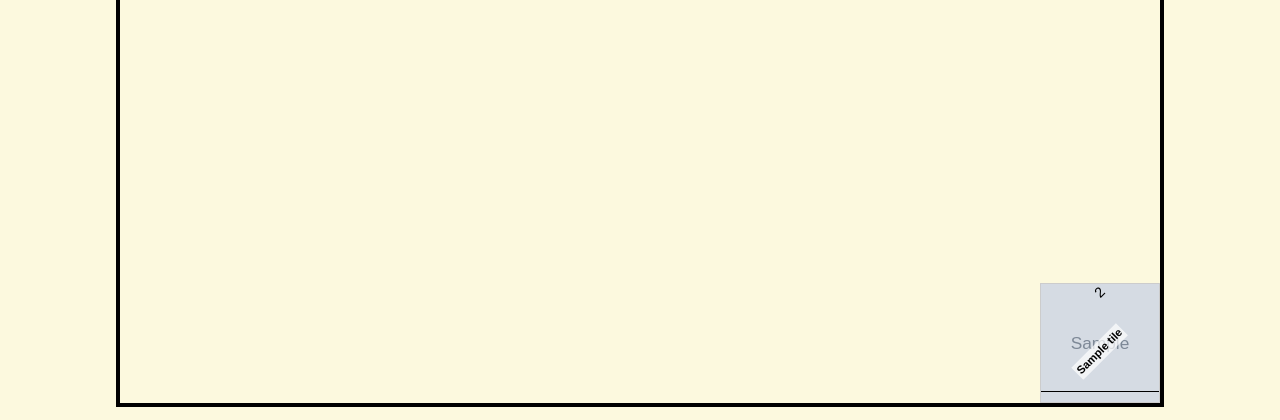
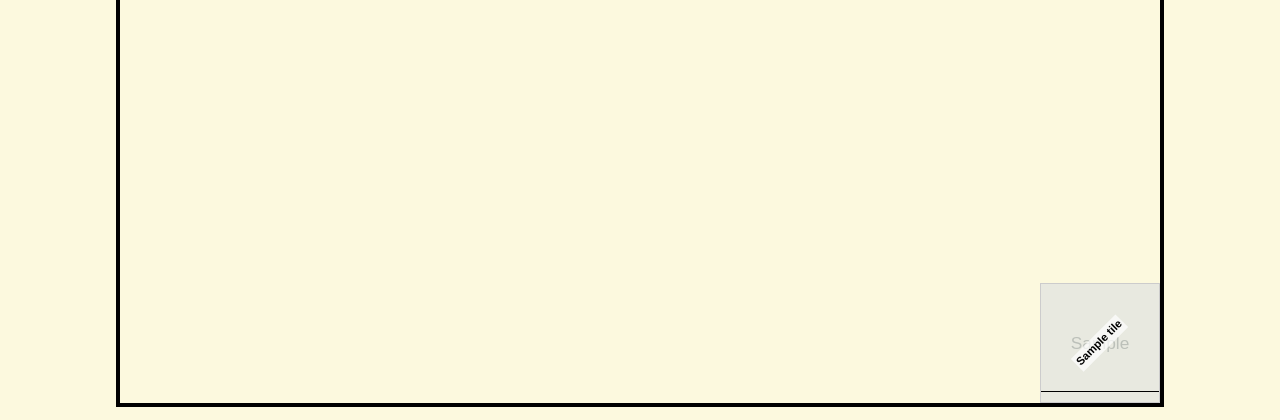
Before and after one commit to Oldzitkaa/monopoly, a PHP site: page /php/gameboard.php in a window 1280 px wide. Shown: the part 654-1074 px from the top of the page. Run offline with PHP 8.4, Linux system fonts and the light colour scheme; tables that the repository leaves empty or names only in its code hold one stand-in row (values such as "Sample post"); grey boxes marked "Sample" are stand-in pictures; style sheets or scripts are compiled from the project's sources.

Commit message:
plansza ze zdjeciami

```diff
--- a/php/gameboard.php
+++ b/php/gameboard.php
@@ -5,7 +5,7 @@ if (!isset($mysqli) || $mysqli->connect_errno) {
 }
 
 $mysqli->set_charset("utf8");
-$sql = "SELECT id, name, type, region, cost, base_rent, description, `file` FROM tiles ORDER BY id"; // Używamy backticków dla nazwy `file`
+$sql = "SELECT id, name, type, region, cost, base_rent, description, file FROM tiles ORDER BY id"; // Używamy backticków dla nazwy `file`
 $result = $mysqli->query($sql);
 
 $tiles = [];
@@ -48,9 +48,7 @@ function get_space_classes($tile) {
     return implode(' ', $classes);
 }
 function get_space_content($tile) {
-    $displayed_id = $tile['id'] + 1;
-    $content = '<div class="tile-id">' . $displayed_id . '</div>';
-    $content .= '<div class="tile-name">';
+    $content = '<div class="tile-name">';
     $content .= '<div class="tile-name-text tile-' . htmlspecialchars($tile['type']) . ' '. htmlspecialchars($tile['region']).'">' . htmlspecialchars($tile['name']) . '</div>';
     $content .= '</div>';
     $content .= '<div class="tile-tile"></div>';
@@ -77,7 +75,12 @@ function get_space_content($tile) {
     if (!empty($tiles)) {
         foreach ($tiles as $tile) {
             $tile_counter++;
-            echo '<div class="' . get_space_classes($tile) . '" id="space-' . $tile['id'] . '" style="background-image: url(\'' . htmlspecialchars($tile['file']) . '\');">';
+            $backgroundPath = '';
+            if (!empty($tile['file'])) {
+                $backgroundPath = '../zdj/pola/' . $tile['file'];
+            }
+            echo '<div class="' . get_space_classes($tile) . '" id="space-' . $tile['id'] . '" style="--tile-bg: url(\'../zdj/pola/' . htmlspecialchars($tile['file']) . '\');">';
+
             echo get_space_content($tile);
             echo '</div>';
         }
--- a/php/get-characters.php
+++ b/php/get_characters.php
@@ -66,7 +66,7 @@ try {
         'error' => true,
     ];
 
-    error_log('Błąd w get-characters.php: ' . $e->getMessage());
+    error_log('Błąd w get_characters.php: ' . $e->getMessage());
 
 } finally {
     if ($stmt instanceof mysqli_stmt) {
--- a/sass/style_gameboard.scss
+++ b/sass/style_gameboard.scss
@@ -41,7 +41,7 @@ body {
   margin: 0;
   padding: 0;
   box-sizing: border-box;
-  background-color: c.$white1;
+  background-color: transparent;
   text-align: center;
   overflow: hidden;
   display: flex;
@@ -55,18 +55,41 @@ body {
   font-size: clamp(0.6rem, 0.8vw + 0.3rem, 0.9rem);
   background-size: cover;
   background-position: center;
+  background-image: none;
+  background-repeat: no-repeat;
+  background-blend-mode: overlay;
 
+  &::before {
+    content: "";
+    position: absolute;
+    inset: 0;
+    background-image: var(--tile-bg);
+    background-size: cover;
+    background-position: center;
+    background-repeat: no-repeat;
+    opacity: 0.5;
+    z-index: 0;
+    pointer-events: none;
+    top: 0;
+    left: 0;
+    width: 100%;
+    height: 100%;
+  }
+
+  .tile-id,
   .tile-name,
-  .tile-id,
+  .tile-name-text,
   .tile-price,
   .tile-rent,
   .tile-cost,
-  .tile-description {
+  .tile-description,
+  .tile-tile,
+  .tile-color-bar{
     position: relative;
     z-index: 2;
   }
 
-  .tile-name {
+   .tile-name {
     position: relative;
     z-index: 1;
     font-weight: bold;
@@ -94,12 +117,18 @@ body {
     position: absolute;
     bottom: 0;
     left: 0;
+    z-index: 3;
   }
 
   .title-id {
     transform: rotate(-30deg);
     transform-origin: center;
     display: inline-block;
+  }
+
+  .tile-color-bar{
+    position: relative;
+    z-index: 2;
   }
 
   &.azja_restaurant .tile-tile     { background-color: c.$azja; }
```
Also changed, not shown: polecenia_git.txt (line endings or trailing spaces).
